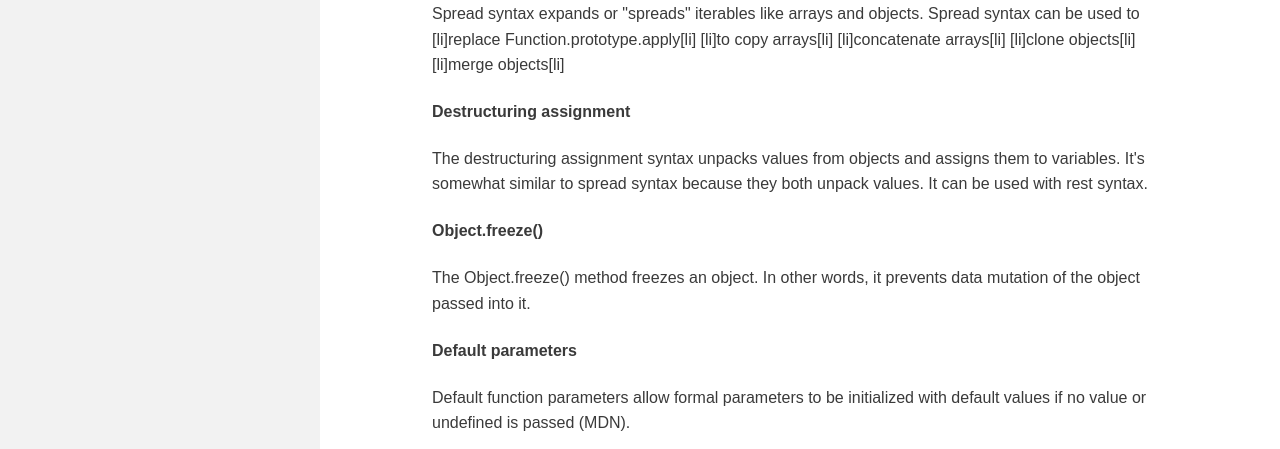
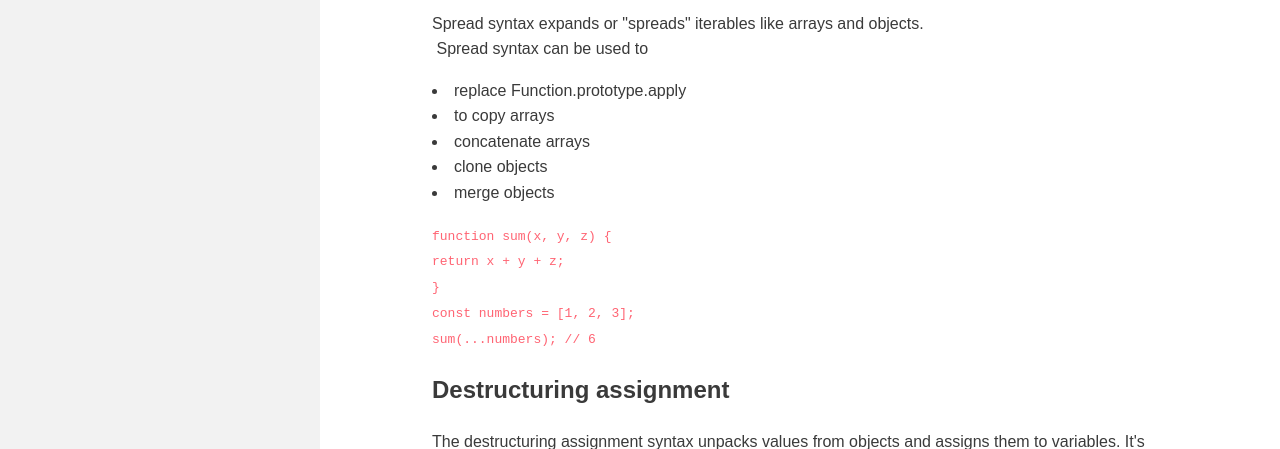
Before and after one commit to eunicode/tech-doc, a website: page src/index.html in a window 1280 px wide. Shown: the part 740-1189 px from the top of the page. Drawn offline with Linux system fonts and the light colour scheme.

Commit message:
:recycle: Use named fxn within method call of `then` instead of anon fxn

```diff
--- a/src/css/main.css
+++ b/src/css/main.css
@@ -1,8 +1,8 @@
 /* Base styles apply to all browsers: phone, tablet, desktop computer */
 
-/* =================================
+/* ==================================================
   Base Element Styles
-==================================== */
+=====================================================  */
 
 /* ---- CSS Variables ---- */
 :root {
@@ -38,15 +38,22 @@ a {
     text-decoration: none;
 }
 
+.main-section p {
+    white-space: pre-wrap;
+}
+
 code {
     /* background-color: var(--gray-med); */
     color: var(--red-bright);
     /* color: var(--gray-med); */
+    white-space: pre-line;
+    /* white-space: pre-wrap; */
+    /* https://stackoverflow.com/questions/39325414/line-break-in-html-with-n */
 }
 
-/* =================================
+/* ==================================================
   Base Layout Styles
-==================================== */
+===================================================== */
 
 /* ---- Navigation ---- */
 
@@ -104,9 +111,9 @@ footer {
 footer img {
     height: 1em;
 }
-/* =================================
+/* ==================================================
   Media Queries
-==================================== */
+===================================================== */
 
 /* For widths >= 769px, constrain main content's width */
 @media (min-width: 769px) {
--- a/src/data/data.json
+++ b/src/data/data.json
@@ -1,14 +1,39 @@
 {
-    "key": [
-        {
-            "category":"Functions",
-            "title":"Rest parameters","urlfrag":"Rest_parameters",
-            "info":"The rest parameter syntax allows us to create functions that take a         variable number of arguments. In a way, rest syntax is like the opposite         of spread syntax. Spread expands an array into its elements, while         rest condenses elements into an array. \nThere are three main differences         between rest parameters and the arguments object:        [li]rest parameters are only the ones that haven't been given a separate         name (i.e. formally defined in function expression), while the arguments         object contains all arguments passed to the function;[li]        [li]the arguments object is not a real array, while rest parameters are         Array instances, meaning methods like sort, map, forEach or pop can be         applied on it directly;[li]        [li]the arguments object has additional functionality specific to itself         (like the callee property).[li]",
-            "code":"function f(a, b, ...theArgs) {\n            //...\n        }"
-        },
-        {"category":"Operators","title":"Spread syntax","urlfrag":"Spread_syntax","info":"Spread syntax expands or \"spreads\" iterables like arrays and         objects.\n Spread syntax can be used to        [li]replace Function.prototype.apply[li]        [li]to copy arrays[li]        [li]concatenate arrays[li]        [li]clone objects[li]        [li]merge objects[li]","code":"function sum(x, y, z) {\n            return x + y + z;\n        }\n        const numbers = [1, 2, 3];\n        sum(...numbers); // 6"},
-        {"category":"Expressions","title":"Destructuring assignment","urlfrag":"Destructuring_assignment","info":"The destructuring assignment syntax unpacks values from objects         and assigns them to variables. It's somewhat similar to spread syntax         because they both unpack values. It can be used with rest syntax.","code":"var [a, ...b] = [1, 2, 3]\n        // a = 1\n        // b = [2, 3]"},
-        {"category":"Object","title":"Object.freeze()","urlfrag":"Object.freeze()","info":"The Object.freeze() method freezes an object. In other words,         it prevents data mutation of the object passed into it.","code":"Object.freeze(obj)"},
-        {"category":"Functions","title":"Default parameters","urlfrag":"Default_parameters","info":"Default function parameters allow formal parameters to be         initialized with default values if no value or undefined is passed (MDN).","code":"function multiply(a, b = 1) {\n            return a * b;\n        }\n          \n        multiply(5);\n        // 5"}
-    ]
+  "key": [
+    {
+      "category": "Functions",
+      "title": "Rest parameters",
+      "urlfrag": "Rest_parameters",
+      "info": "The `rest` parameter syntax allows us to create functions that take a variable number of arguments. In a way, `rest` syntax is like the opposite of `spread` syntax. `Spread` expands an array into its elements, while `rest` condenses elements into an array. \nThere are three main differences between `rest` parameters and the arguments object:        <li>`rest` parameters are only the ones that haven't been given a separate name (i.e. formally defined in function expression), while the arguments object contains all arguments passed to the function;</li>        <li>the arguments object is not a real array, while `rest` parameters are Array instances, meaning methods like `sort`, `map`, `forEach` or `pop` can be applied on it directly;</li>        <li>the arguments object has additional functionality specific to itself (like the callee property).</li>",
+      "code": "function f(a, b, ...theArgs) {\n //...\n}"
+    },
+    {
+      "category": "Operators",
+      "title": "Spread syntax",
+      "urlfrag": "Spread_syntax",
+      "info": "Spread syntax expands or \"spreads\" iterables like arrays and objects.\n Spread syntax can be used to        <li>replace Function.prototype.apply</li>        <li>to copy arrays</li>        <li>concatenate arrays</li>        <li>clone objects</li>        <li>merge objects</li>",
+      "code": "function sum(x, y, z) {\n    return x + y + z;\n        }\n        const numbers = [1, 2, 3];\n        sum(...numbers); // 6"
+    },
+    {
+      "category": "Expressions",
+      "title": "Destructuring assignment",
+      "urlfrag": "Destructuring_assignment",
+      "info": "The destructuring assignment syntax unpacks values from objects and assigns them to variables. It's somewhat similar to `spread` syntax because they both unpack values. It can be used with `rest` syntax.",
+      "code": "var [a, ...b] = [1, 2, 3]\n        // a = 1\n        // b = [2, 3]"
+    },
+    {
+      "category": "Object",
+      "title": "Object.freeze()",
+      "urlfrag": "Object.freeze()",
+      "info": "The Object.freeze() method freezes an object. In other words, it prevents data mutation of the object passed into it.",
+      "code": "Object.freeze(obj)"
+    },
+    {
+      "category": "Functions",
+      "title": "Default parameters",
+      "urlfrag": "Default_parameters",
+      "info": "Default function parameters allow formal parameters to be initialized with default values if no value or undefined is passed (MDN).",
+      "code": "function multiply(a, b = 1) {\n    return a * b;\n        }\n  \n        multiply(5);\n        // 5"
+    }
+  ]
 }
--- a/src/js/main.js
+++ b/src/js/main.js
@@ -1,4 +1,5 @@
 // Method #1: SCRIPT TAG METHOD
+
 // Use JS code in another file by adding script tag in HTML in the correct order
 // <script src="data/data.js"></script>
 
@@ -14,7 +15,10 @@
 //     DOMNode.appendChild(listItem);
 // });
 
+/* ========================================================================== */
+
 // Method #2: INSERT SCRIPT TAG INTO THE DOM (AJAX technique)
+
 // The script will download and execute immediately. But it is still difficult to manage your
 // dependencies. You can never guarantee that multiple scripts will load and execute in the order
 // you need them.
@@ -37,7 +41,10 @@
 //     DOMNode.appendChild(listItem);
 // });
 
+/* ========================================================================== */
+
 // Method #3: AJAX + JSON METHOD
+
 // Store data in JS object so I can use template literals. The pro using of template literals is that
 // any newline characters inserted in the source are part of the template literal. In other words,
 // it's easier to write multi-line strings.
@@ -45,23 +52,24 @@
 // data between a browser and a server, the data can only be text/blob/etc. When we receive JSON data
 // from the server, we can easily convert JSON data to JS objects.
 
-function loadData(url) {
+function getJSON(url) {
 
     // Create Promise object
     return new Promise(
 
         // Executor function with `resolve` function passed as an argument
-        function(resolve) {
+        function(resolve, reject) {
 
             // Create XMLHttpRequest Object
-            const request = new XMLHttpRequest;
+            const request = new XMLHttpRequest();
 
             // Open request
             request.open('GET', url);
 
             // AJAX event callback function
-            request.onreadystatechange = () => {
-                if (request.status === 200 && request.readyState === 4) {
+            // Alternative on-event handler: onreadystatechange + if readyState done + if status code 200
+            request.onload = () => {
+                if (request.status === 200) {
                     // Call `resolve` callback function once asynchronous work completes
                     // `resolve`'s first argument is the value the promise will become if the promise
                     // is fulfilled
@@ -78,57 +86,66 @@ function loadData(url) {
 
 }
 
+// First `then` onFulfillment callback
+function generateListSections(data) {
+    console.log({ data });
+
+    const DOMNode = document.querySelector('#main-doc');
+
+    for (const item in data.key) {
+        if (data.key.hasOwnProperty(item)) {
+            const element = data.key[item];
+            const listSection = document.createElement('section');
+            listSection.className = 'main-section';
+            listSection.id = createCssId(element.title);
+            listSection.innerHTML = `<header><h2>${element.title}</h2></header>
+                                  <p>${element.info}</p>
+                                  <code>${element.code}</code>`;
+            DOMNode.appendChild(listSection);
+        }
+    }
+
+}
+
+function createCssId(title) {
+    return title.replace(/ /g , '_');
+}
+
 // See first Promise object
 // {
 //     __proto__: Promise,
 //     [[PromiseStatus]]: "resolved",
 //     [[PromiseValue]]: { key: [...] }
 // }
-console.log(loadData('../data/data.json'));
+console.log(getJSON('../data/data.json'));
 
 // See Promise object returned by `then` - no arguments
 // If both arguments are omitted from `then`, then when the Promise that `then` is called on adopts
 // the state fulfilled, a new Promise is created that is identical to the Promise on which `then`
 // was called.
-console.log(loadData('../data/data.json').then()); // { closure: ..., data: ...}
+// console.log(getJSON('../data/data.json').then()); // { closure: ..., data: ...}
 
 // See Promise object returned by `then` - `onFulfilled` returns a value
-console.log(loadData('../data/data.json').then(function(data) { return 6; })); // 6
+// console.log(getJSON('../data/data.json').then(function(data) { return 6; })); // 6
 
 // See Promise object returned by `then` - `onFulfilled` returns nothing
-console.log(loadData('../data/data.json').then(function(data) { 1 + 2; })); // undefined
+// console.log(getJSON('../data/data.json').then(function(data) { 1 + 2; })); // undefined
 
-loadData('../data/data.json').then(
+getJSON('../data/data.json')
     //  The `then` method returns a Promise in the pending status.
     // The first argument of `then` is the `onFulfilled` function
     // The `onFulfilled` function has one argument, the fulfillment value
     // `onFulfilled` handler gets called asynchronously, as soon as the stack is empty.
     // If `onFulfilled` returns a value, the promise gets resolved with that value
     // If `onFulfilled` returns nothing, the promise gets resolved with `undefined`
-    function(dataI) {
-        console.log({ dataI });
-
-        const DOMNode = document.querySelector('#main-doc');
-
-        for (const item in dataI.key) {
-            if (dataI.key.hasOwnProperty(item)) {
-                const element = dataI.key[item];
-                const listItem = document.createElement('div');
-                listItem.className = 'main-section';
-                listItem.innerHTML = `<h4>${element.title}</h4>
-                <p>${element.info}</p>`;
-                DOMNode.appendChild(listItem);
-            }
-        }
-
-    }
-);
+    .then(generateListSections);
 
 // TO DO
 // Use promises ✓
-// Convert XHR to fetch
+// Convert XHR to fetch ✓
 // Async/await
 
 // Change anonymous functions to named functions
 // Change function declarations to arrow functions
 // Refactor onreadystatechange handler to use `this` to refer to XHR object
+// Refactor object in data.json to array
```
Also changed, not shown: src/index.html (+1 -9 lines).
